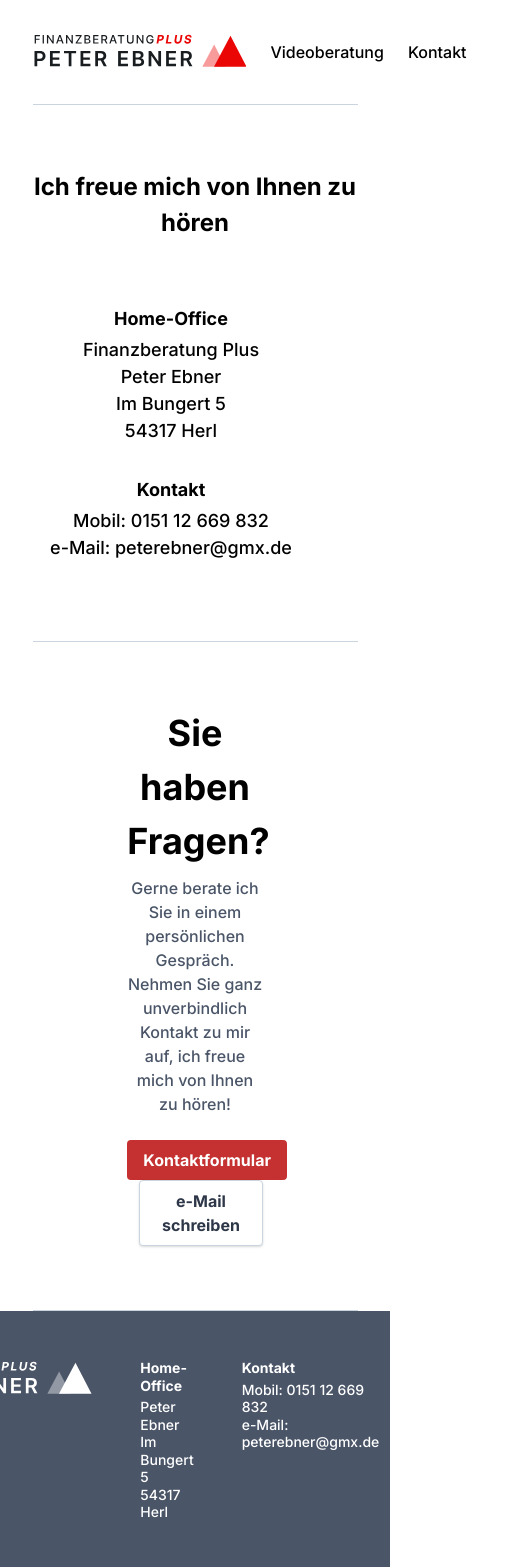
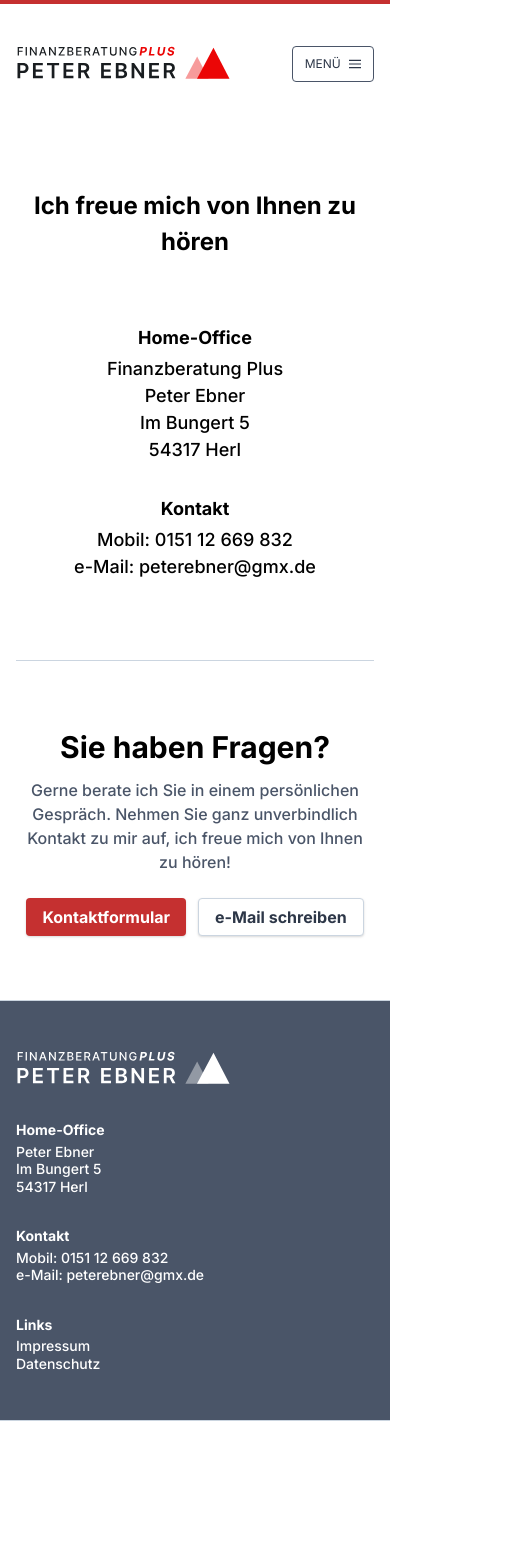
Before and after one commit to dvdptr/website-peplus, a Nuxt app: page /kontakt in a window 390 px wide. Shown: the top 1567 px of the page, 512 px wide, since content can reach past the window. After the commit the page ends 1421 px from the top, so only its background shows below. Built offline with nearby package versions, Linux system fonts and the light colour scheme.

Commit message:
feat: add responsive design

```diff
--- a/components/About.vue
+++ b/components/About.vue
@@ -1,7 +1,13 @@
 <template>
-  <div class="spacing border-b border-gray-400 pylg">
-    <h1 class="text-5xl font-black text-center">Gemeinsam ans Ziel</h1>
-    <section class="text-gray-700 text-xl w-10/12 text-center m-auto pt-6">
+  <div
+    class="w-11/12 md:max-w-screen-xl md:w-10/12 mx-auto border-b border-gray-400 pylg"
+  >
+    <h1 class="text-4xl md:text-5xl font-black text-center">
+      Gemeinsam ans Ziel
+    </h1>
+    <section
+      class="text-gray-700 text-lg md:text-xl w-full md:w-10/12 text-center m-auto pt-6"
+    >
       <p>
         Seit mehr als 30 Jahren übe ich den Beruf des Finanzberaters mit Freude
         aus. Zu einer erfolgreichen Beratung gehört eine Begegnung auf
--- a/components/Footer.vue
+++ b/components/Footer.vue
@@ -1,13 +1,13 @@
 <template>
   <div
-    class="border-b border-gray-400 py-8 flex mx-auto justify-center text-white leading-tight text-sm bg-gray-700"
+    class="w-full md:max-w-screen-xl border-b border-gray-400 px-4 md:px-0 py-8 mx-auto md:flex justify-center text-white leading-tight text-sm bg-gray-700"
   >
-    <div class>
+    <div class="">
       <section class="py-4 mr-12">
         <LogoWhite class="h-10 fill-current text-white" />
       </section>
     </div>
-    <div class="flex">
+    <div class="md:flex">
       <section class="py-4 mr-12">
         <p class="font-bold pb-1">Home-Office</p>
         Peter Ebner <br />Im Bungert 5 <br />54317 Herl
--- a/components/Header.vue
+++ b/components/Header.vue
@@ -1,25 +1,64 @@
 <template>
-  <div class="spacing border-b border-gray-400 pb-8 pt-8 max-w-screen-xl">
-    <!-- <p class="text-sm text-right pb-4">Sie haben Fragen?</p> -->
-    <div class="flex justify-between items-center">
-      <div>
-        <nuxt-link to="/">
-          <Logo class="h-10" />
-        </nuxt-link>
-      </div>
-      <div class="items-center text-right">
-        <section class="flex items-center">
-          <nav>
-            <nuxt-link class="pl-6" to="/videoberatung"
+  <div id="header" class="py-2 border-t-4 border-red-700">
+    <!-- Header NavBar total -->
+    <div
+      class="w-11/12 md:max-w-screen-xl md:w-10/12 mx-auto md:border-b border-gray-400 pb-2 pt-2"
+    >
+      <nav
+        id="nav"
+        class="w-full flex items-center justify-between flex-wrap py-6"
+      >
+        <!-- NavBar Logo -->
+        <div>
+          <nuxt-link to="/">
+            <Logo class="h-10 md:h-12" />
+          </nuxt-link>
+        </div>
+        <!-- Header Hamburger Icon -->
+        <div class="block lg:hidden">
+          <button
+            @click="handleClick"
+            class="flex items-center px-3 py-2 border rounded text-gray-800 border-gray-700 hover:text-gray-700 hover:border-gray-700"
+          >
+            <p class="text-xs pr-2">MENÜ</p>
+            <svg
+              class="fill-current h-3 w-3"
+              viewBox="0 0 20 20"
+              xmlns="http://www.w3.org/2000/svg"
+            >
+              <title>Menu</title>
+              <path d="M0 3h20v2H0V3zm0 6h20v2H0V9zm0 6h20v2H0v-2z" />
+            </svg>
+          </button>
+        </div>
+        <!-- RouterLinks DE PL RO RU -->
+        <div
+          :class="isOpen ? 'block' : 'hidden'"
+          class="w-full flex-grow lg:flex lg:items-center lg:w-auto text-gray-800 text-center md:text-right"
+        >
+          <div class="lg:flex-grow">
+            <!-- RouterLink Deutsch -->
+            <nuxt-link
+              class="block mt-4 lg:inline-block lg:mt-0 hover:text-gray-900 px-2 py-2 border-b border-gray-300 md:border-none pb-2 md:pb-0"
+              to="/videoberatung"
               >Videoberatung</nuxt-link
             >
-          </nav>
-          <nuxt-link class="pl-6" to="/kontakt">Kontakt</nuxt-link>
-          <!-- <button
-            class="bg-white hover:bg-gray-100 text-gray-800 font-semibold py-2 px-4 border border-gray-400 rounded shadow ml-6"
-          >Kontakt</button> -->
-        </section>
-      </div>
+
+            <nuxt-link
+              class="block mt-4 lg:inline-block lg:mt-0 hover:text-gray-900 px-2 py-2 border-b border-gray-300 md:border-none pb-2 md:pb-0"
+              to="/kontakt"
+              >Kontakt</nuxt-link
+            >
+          </div>
+          <!-- <div>
+            <a
+              href="https://ebner-finanzberatung.typeform.com/to/ZdjW8J"
+              class="inline-block fontSans text-sm px-4 py-2 leading-none border rounded text-gray-700 border-gray-700 hover:border-transparent hover:text-gray-100 hover:bg-gray-700 mt-4 lg:mt-0 mr-4"
+              >Kontakt</a
+            >
+          </div> -->
+        </div>
+      </nav>
     </div>
   </div>
 </template>
@@ -30,6 +69,16 @@ import Logo from "~/components/Logo.vue";
 export default {
   components: {
     Logo
+  },
+  data() {
+    return {
+      isOpen: false
+    };
+  },
+  methods: {
+    handleClick() {
+      this.isOpen = !this.isOpen;
+    }
   }
 };
 </script>
--- a/components/Hero.vue
+++ b/components/Hero.vue
@@ -1,10 +1,10 @@
 <template>
   <div
-    class="spacing border-b border-gray-400 flex pylg justify-around items-center"
+    class="w-full md:max-w-screen-xl md:w-10/12 mx-auto border-b border-gray-400 flex pylg justify-around items-center"
   >
-    <div class="w-2/3 px-4 py-6 text-center">
+    <div class="w-full md:w-3/4 px-4 sm:py-1 md:py-6 text-center">
       <section>
-        <p class="text-5xl font-bold leading-tight pb-4">
+        <p class="text-4xl md:text-5xl font-bold leading-tight pb-4">
           Finanzierung
           <br />leicht gemacht.
         </p>
@@ -16,7 +16,7 @@
         </p>
         <p class="text-gray-800 text-lg pb-6">Ich bin gerne für Sie da.</p>
         <button
-          class="bg-red-700 hover:bg-red-600 text-white font-bold py-2 px-4 rounded"
+          class="bg-red-700 hover:bg-red-600 text-white font-bold py-2 px-4 rounded shadow"
         >
           <a
             href="https://ebner-finanzberatung.typeform.com/to/ZdjW8J"
--- a/components/Kontakt.vue
+++ b/components/Kontakt.vue
@@ -1,14 +1,17 @@
 <template>
-  <div class="spacing border-b border-gray-400 pylg">
-    <div class="flex justify-evenly mx-auto text-center items-center">
-      <div class="w-5/12">
-        <section class="text-4xl pb-2 font-bold">Sie haben Fragen?</section>
+  <div class="border-b border-gray-400 pylg">
+    <div class="flex mx-auto text-center items-center">
+      <div class="w-11/12 md:w-5/12 items-center text-center mx-auto ">
+        <section class="text-3xl md:text-4xl pb-2 font-bold">
+          Sie haben Fragen?
+        </section>
         <section class="text-normal text-gray-700 pb-6">
           Gerne berate ich Sie in einem persönlichen Gespräch. Nehmen Sie ganz
           unverbindlich Kontakt zu mir auf, ich freue mich von Ihnen zu hören!
         </section>
+        <section class="flex leading-tight justify-center">
           <button
-          class="bg-red-700 hover:bg-red-600 text-white font-bold py-2 px-4 rounded"
+            class="bg-red-700 hover:bg-red-600 text-white font-bold py-2 px-4 rounded shadow"
           >
             <a
               href="https://ebner-finanzberatung.typeform.com/to/ZdjW8J"
@@ -18,12 +21,13 @@
             >
           </button>
           <button
-          class="bg-white hover:bg-red-100 text-gray-800 font-semibold py-2 px-4 border border-gray-400 rounded shadow ml-3"
+            class="bg-white hover:bg-red-100 text-gray-800 flex font-semibold py-2 px-4 border border-gray-400 rounded shadow ml-3"
           >
             <a href="mailto:peterebner@gmx.de" target="_blank"
               >e-Mail schreiben</a
             >
           </button>
+        </section>
       </div>
       <!-- <section class="w-5/12">
         <img src="~/assets/img/fam1.png" />
--- a/components/KontaktComp.vue
+++ b/components/KontaktComp.vue
@@ -1,17 +1,19 @@
 <template>
-  <div class="spacing text-lg border-b border-gray-400 pylg">
-    <section>
+  <div
+    class="w-11/12 md:max-w-screen-xl md:w-10/12 mx-auto text-lg border-b border-gray-400 pylg"
+  >
+    <section class="mx-auto justify-center">
       <div>
         <Headline :title="title" :subtitle="subtitle" />
       </div>
     </section>
-    <div class="m-auto text-center">
-      <section class="py-4 mr-12">
+    <div class="mx-auto text-center">
+      <section class="py-4">
         <p class="font-bold pb-1">Home-Office</p>
         Finanzberatung Plus<br />Peter Ebner<br />Im Bungert 5 <br />54317 Herl
         <br />
       </section>
-      <section class="py-4 mr-12">
+      <section class="py-4">
         <p class="font-bold pb-1">Kontakt</p>
         Mobil: 0151 12 669 832 <br />e-Mail: peterebner@gmx.de
       </section>
--- a/components/Leistungen.vue
+++ b/components/Leistungen.vue
@@ -1,5 +1,7 @@
 <template>
-  <div class="spacing text-lg border-b border-gray-400 pylg">
+  <div
+    class="w-full md:max-w-screen-xl md:w-10/12 mx-auto text-lg border-b border-gray-400 pylg"
+  >
     <section>
       <div>
         <Headline :title="title" :subtitle="subtitle" />
@@ -9,7 +11,7 @@
     <!-- Leistungen Loop -->
     <div class="flex flex-wrap justify-center">
       <div
-        class="border border-gray-500 rounded-sm w-5/12 p-4 mx-4 mb-3"
+        class="border border-gray-500 rounded-sm w-full md:w-5/12 p-4 mx-4 mb-3"
         v-for="leistung in leistungenOverview"
         v-bind:key="leistung"
       >
@@ -18,12 +20,15 @@
             <img :src="leistung.iconUrl" alt class />
             {{ leistung.headline }}
           </div>
-          <div class="text-sm leading-snug text-gray-800 pb-2">{{ leistung.text }}</div>
+          <div class="text-sm leading-snug text-gray-800 pb-2">
+            {{ leistung.text }}
+          </div>
 
           <a
             href="mailto:peterebner@gmx.de"
             class="text-red-800 hover:font-bold text-sm"
-          >Termin vereinbaren &#8594;</a>
+            >Termin vereinbaren &#8594;</a
+          >
         </div>
       </div>
     </div>
@@ -40,7 +45,8 @@ export default {
   data() {
     return {
       title: "Leistungen im Überblick",
-      subtitle: "Als unabhängiger Finanzberater biete ich Ihnen ein breites Angebot möglicher Finanzierungsmethoden.",
+      subtitle:
+        "Als unabhängiger Finanzberater biete ich Ihnen ein breites Angebot möglicher Finanzierungsmethoden.",
       leistungenOverview: [
         {
           //   iconUrl: require("@/assets/svg/chevron-r.svg"),
@@ -84,5 +90,4 @@ export default {
 };
 </script>
 
-<style>
-</style>
+<style></style>
--- a/components/Netzwerk.vue
+++ b/components/Netzwerk.vue
@@ -4,7 +4,7 @@
       <Headline :title="title" :subtitle="subtitle" />
     </section>
 
-    <div class="w-5/6 mx-auto flex flex-wrap items-center">
+    <div class="w-5/6 md:w-5/6 mx-auto flex flex-wrap items-center">
       <div class="mx-auto" v-for="logo in netzwerkLogos" v-bind:key="logo">
         <img :src="logo.imageUrl" alt class="w-24 lg:w-24 m-4 lg:m-8" />
       </div>
@@ -17,7 +17,7 @@ import Headline from "@/components/elements/Headline.vue";
 
 export default {
   components: {
-    Headline,
+    Headline
   },
   data() {
     return {
@@ -28,24 +28,24 @@ export default {
         { imageUrl: require("@/assets/svg/partner-logos/Banco_Santander.svg") },
         { imageUrl: require("@/assets/svg/partner-logos/Commerzbank.svg") },
         {
-          imageUrl: require("@/assets/svg/partner-logos/BHW_Bausparkasse.svg"),
+          imageUrl: require("@/assets/svg/partner-logos/BHW_Bausparkasse.svg")
         },
         { imageUrl: require("@/assets/svg/partner-logos/Postbank.svg") },
         { imageUrl: require("@/assets/svg/partner-logos/Wüstenrot.svg") },
         { imageUrl: require("@/assets/svg/partner-logos/DEVK.svg") },
         { imageUrl: require("@/assets/svg/partner-logos/DSL_Bank_logo.svg") },
         {
-          imageUrl: require("@/assets/svg/partner-logos/Hanseatic_Bank_Logo.svg"),
+          imageUrl: require("@/assets/svg/partner-logos/Hanseatic_Bank_Logo.svg")
         },
         { imageUrl: require("@/assets/svg/partner-logos/HDI-Logo.svg") },
         { imageUrl: require("@/assets/svg/partner-logos/Targobank_logo.svg") },
         { imageUrl: require("@/assets/svg/partner-logos/Signal-iduna.svg") },
         { imageUrl: require("@/assets/svg/partner-logos/Alte_Leipziger.svg") },
         { imageUrl: require("@/assets/svg/partner-logos/Gothaer.svg") },
-        { imageUrl: require("@/assets/svg/partner-logos/Zurich_Logo.svg") },
-      ],
+        { imageUrl: require("@/assets/svg/partner-logos/Zurich_Logo.svg") }
+      ]
     };
-  },
+  }
 };
 </script>
 
--- a/components/elements/Headline.vue
+++ b/components/elements/Headline.vue
@@ -1,7 +1,11 @@
 <template>
   <div class="pb-12">
-    <section class="text-center text-2xl font-bold">{{title}}</section>
-    <section class="text-center text-gray-700 w-1/2 mx-auto leading-snug text-base">{{subtitle}}</section>
+    <section class="text-center text-2xl font-bold">{{ title }}</section>
+    <section
+      class="text-center text-gray-700 w-11/12 md:w-1/2 mx-auto leading-snug text-base"
+    >
+      {{ subtitle }}
+    </section>
   </div>
 </template>
 
@@ -15,5 +19,4 @@ export default {
 };
 </script>
 
-<style>
-</style>
+<style></style>
--- a/layouts/default.vue
+++ b/layouts/default.vue
@@ -22,11 +22,7 @@ html {
   margin: 0;
 }
 
-.spacing {
-  @apply w-5/6 mx-auto;
-}
-
 .pylg {
-  @apply py-16 max-w-screen-xl;
+  @apply py-16;
 }
 </style>
--- a/pages/datenschutz.vue
+++ b/pages/datenschutz.vue
@@ -1,7 +1,9 @@
 <template>
   <div class="font-medium">
     <Header />
-    <div class="spacing pylg border-b border-gray-400">
+    <div
+      class="w-11/12 md:max-w-screen-xl md:w-10/12 mx-auto pylg border-b border-gray-400"
+    >
       <p class="text-xl pb-6">Datenschutzbestimmungen</p>
       <div class="comp-width">
         <p>Angaben gemäß § 5 TMG.</p>
@@ -45,7 +47,7 @@ export default {
   },
   head() {
     return {
-      title: "Peter Ebner Finanzberatung Plus: Datenschutz",
+      title: "Peter Ebner Finanzberatung Plus: Datenschutz"
     };
   },
   data() {
--- a/pages/impressum.vue
+++ b/pages/impressum.vue
@@ -1,7 +1,9 @@
 <template>
   <div class="font-medium">
     <Header />
-    <div class="spacing pylg border-b border-gray-400">
+    <div
+      class="w-11/12 md:max-w-screen-xl md:w-10/12 mx-auto pylg border-b border-gray-400"
+    >
       <p class="text-xl pb-6">Impressum</p>
       <p>Angaben gemäß § 5 TMG.</p>
       <div class="pb-4">
@@ -23,8 +25,17 @@
         <p>54317 Herl</p>
       </div>
       <div>
-        <p>Weiterführende Datenschutzbestimmungen, die im Zusammenhang mit Geschäftsabschlüssen und -Anfragen in Zusammenarbeit mit der Starpool GmbH wirksam werden:</p>
-        <a href="/documents/Datenschutz-Hinweise.pdf" target="_blank" class="mt-6">Download</a>
+        <p>
+          Weiterführende Datenschutzbestimmungen, die im Zusammenhang mit
+          Geschäftsabschlüssen und -Anfragen in Zusammenarbeit mit der Starpool
+          GmbH wirksam werden:
+        </p>
+        <a
+          href="/documents/Datenschutz-Hinweise.pdf"
+          target="_blank"
+          class="mt-6"
+          >Download</a
+        >
       </div>
       <div v-for="auflistung in auflistungImpressum" v-bind:key="auflistung">
         <p class="pt-6 pb-4 font-bold">{{ auflistung.headline }}</p>
@@ -49,7 +60,7 @@ export default {
   },
   head() {
     return {
-      title: "Peter Ebner Finanzberatung Plus: Impressum",
+      title: "Peter Ebner Finanzberatung Plus: Impressum"
     };
   },
   data() {
```
Lines whose indentation alone changed are shown as unchanged.
